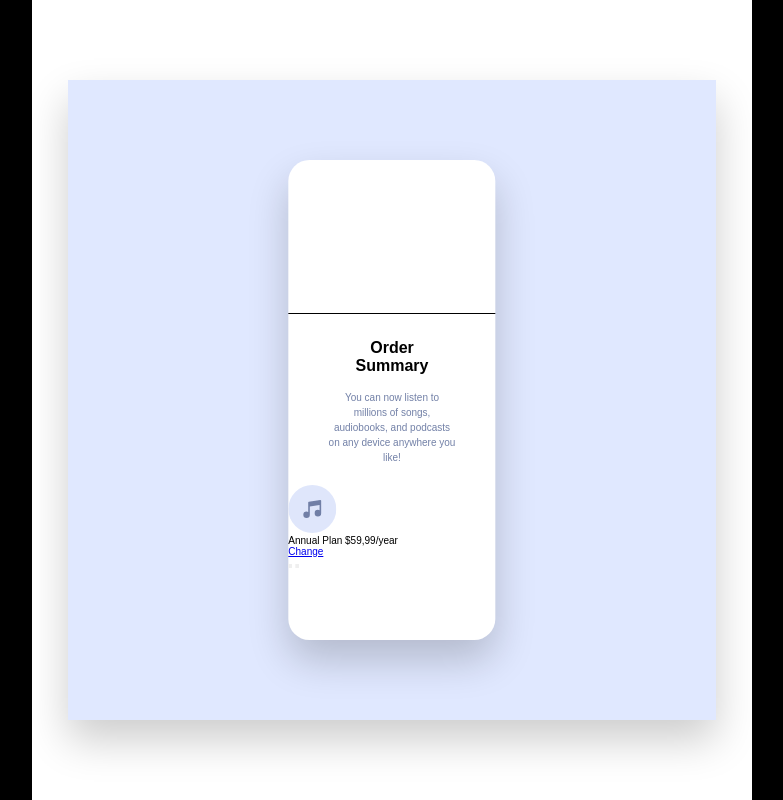
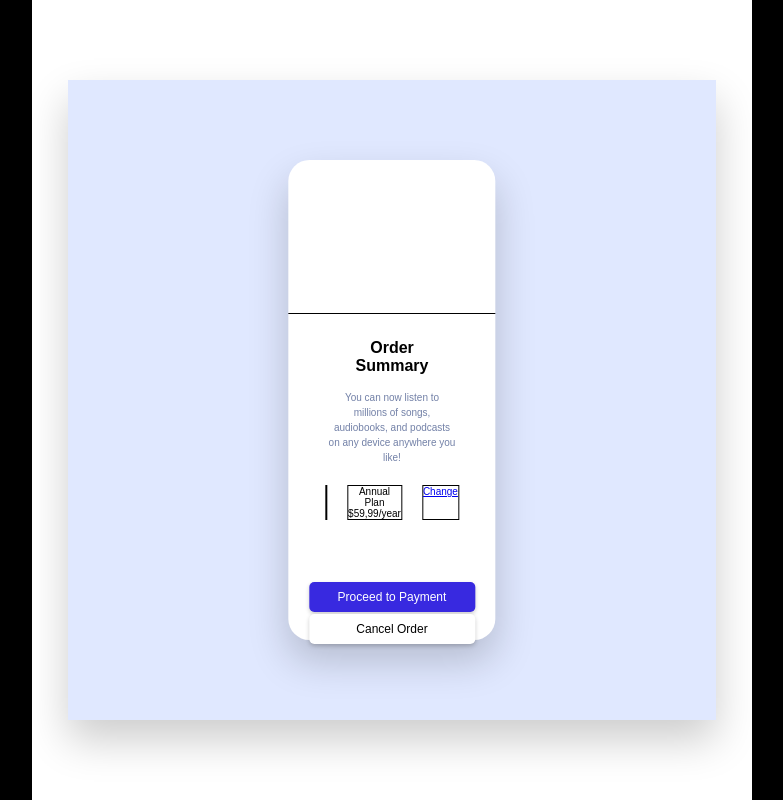
Before and after one commit to TKrzysztonDev/order-summary-component, a plain HTML site: page index.html in a window 1280 px wide. Shown: the whole page, without its empty margins (248-1031 px from the left). Drawn offline with Linux system fonts and the light colour scheme.

Commit message:
adding buttons

```diff
--- a/index.html
+++ b/index.html
@@ -38,26 +38,31 @@
             </p>
           </div>
           <div class="component__plan">
-            <svg xmlns="http://www.w3.org/2000/svg" width="48" height="48">
+            <div class="icon plan-element">
+              <!-- <svg xmlns="http://www.w3.org/2000/svg" width="48" height="48">
                 <g fill="none" fill-rule="evenodd">
                   <circle cx="24" cy="24" r="24" fill="#DFE6FB" />
                   <path
                     fill="#717FA6"
                     fill-rule="nonzero"
                     d="M32.574 15.198a.81.81 0 00-.646-.19L20.581 16.63a.81.81 0 00-.696.803V26.934a3.232 3.232 0 00-1.632-.44A3.257 3.257 0 0015 29.747 3.257 3.257 0 0018.253 33a3.257 3.257 0 003.253-3.253v-8.37l9.726-1.39v5.327a3.232 3.232 0 00-1.631-.441 3.257 3.257 0 00-3.254 3.253 3.257 3.257 0 003.254 3.253 3.257 3.257 0 003.253-3.253V15.81a.81.81 0 00-.28-.613z"
-                  class="icon"
+                    class="icon-img"
                   />
                 </g>
-            </svg>
-            <div class="plan">
+              </svg> -->
+            </div>
+
+            <div class="plan plan-element">
               <span class="plan-title">Annual Plan</span>
               <span class="plan-price">$59,99/year</span>
             </div>
+            <div class="link plan-element">
               <a href="#" class="plan-link">Change</a>
             </div>
+          </div>
           <div class="component__buttons">
-            <button class="btn btn-payment"></button>
-            <button class="btn btn-cancel"></button>
+            <button class="btn btn-payment">Proceed to Payment</button>
+            <button class="btn btn-cancel">Cancel Order</button>
           </div>
         </div>
       </div>
--- a/style.css
+++ b/style.css
@@ -12,7 +12,7 @@ body {
   background-color: black;
 }
 .main {
-  max-width: 144rem;
+  max-width: 120rem;
   height: 100vh;
   background-color: white;
   margin: 0 28rem;
@@ -65,3 +65,48 @@ body {
   font-weight: 400;
   color: hsl(224, 23%, 55%);
 }
+.component__plan {
+  display: flex;
+  text-align: center;
+  padding: 0rem 2rem 2rem 2rem;
+  margin: 0rem 3rem;
+  gap: 2rem;
+  /* border: 1px solid black; */
+  justify-content: center;
+}
+.plan-element {
+  border: 1px solid black;
+  justify-self: center;
+}
+
+.component__buttons {
+  margin-top: 4rem;
+  /* margin-left: 2rem;
+  margin-right: 2rem; */
+  display: flex;
+  flex-direction: column;
+  align-items: center;
+}
+
+.btn {
+  width: 80%;
+  height: 3rem;
+  border-radius: 5px;
+  margin-top: 0.2rem;
+  border: none;
+  cursor: pointer;
+  font-size: 1.2rem;
+  box-shadow: 0px 2px 4px rgba(0, 0, 0, 0.2);
+}
+.btn:active {
+  transform: translateY(2px);
+  transition: all 0.2s;
+}
+.btn-payment {
+  background-color: hsl(245, 75%, 52%);
+  color: white;
+}
+.btn-cancel {
+  background-color: white;
+  color: black;
+}
```
Lines whose indentation alone changed are shown as unchanged.
